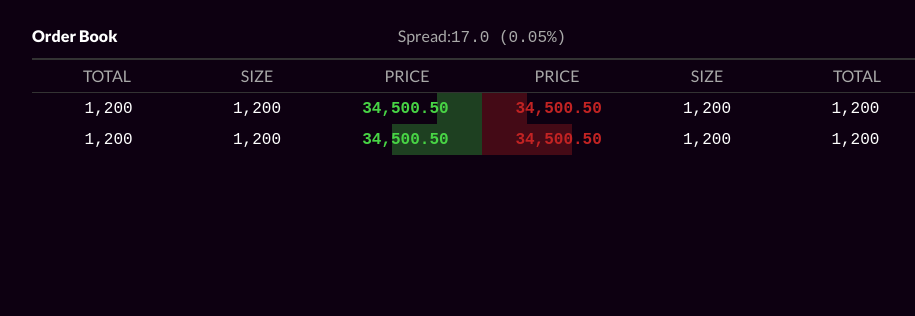
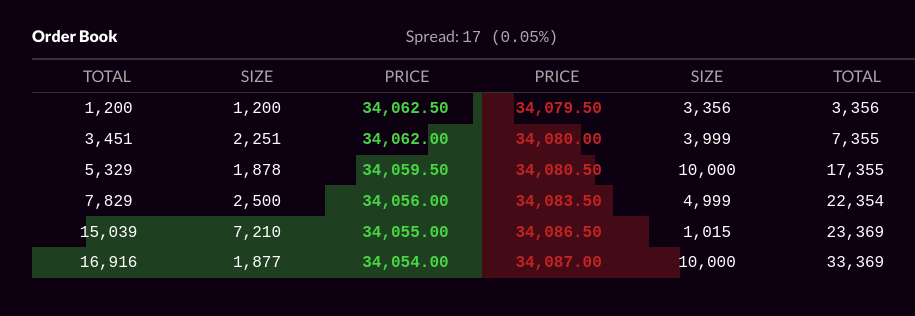
Before and after one commit to mpavel/orderbook, a React (Create React App) app: page / in a window 1280 px wide. Shown: the top 316 px of the page, without its empty margins (158-1073 px from the left). Built offline with nearby package versions, Linux system fonts and the light colour scheme; a web font is replaced by a local one.

Commit message:
Integrate dummy data into OrderbookContainer and View

```diff
--- a/src/components/OrderLevel/OrderLevel.tsx
+++ b/src/components/OrderLevel/OrderLevel.tsx
@@ -2,17 +2,16 @@ import React from 'react';
 import { Number } from '../Number/Number';
 import { Price } from '../Price/Price';
 import './OrderLevel.scss';
-import { Side } from '../OrderSide/Types';
+import { Level, Side } from '../OrderSide/Types';
 
 interface Props {
-    total: number;
-    size: number;
-    price: number;
-    depth: number;
+    level: Level;
     side: Side;
 }
 
-export const OrderLevel: React.FC<Props> = ({ total, size, price, depth, side }) => {
+export const OrderLevel: React.FC<Props> = ({ level, side }) => {
+    const { total, size, price, depth } = level;
+
     return (
         <div className='row'>
             <div className='column'><Number amount={total} /></div>
--- a/src/components/OrderSide/OrderSide.tsx
+++ b/src/components/OrderSide/OrderSide.tsx
@@ -2,18 +2,21 @@ import React from 'react';
 import { OrderSideHeader } from '../OrderSideHeader/OrderSideHeader';
 import { OrderLevel } from '../OrderLevel/OrderLevel';
 import './OrderSide.scss';
-import type { Side } from './Types';
+import type { Level, Side } from './Types';
 
 interface Props {
     side: Side;
+    levels: Level[];
 }
 
-export const OrderSide: React.FC<Props> = ({ side }) => {
+export const OrderSide: React.FC<Props> = ({ side, levels }) => {
     return (
         <div className={`${side}-side`}>
             <OrderSideHeader side={side} />
-            <OrderLevel total={1200} size={1200} price={34500.5} depth={10} side={side} />
-            <OrderLevel total={1200} size={1200} price={34500.5} depth={20} side={side} />
+
+            {levels.map(level =>
+                <OrderLevel level={level} side={side} />,
+            )}
         </div>
     );
 }
--- a/src/orderbook/BuySellViewModelData.ts
+++ b/src/orderbook/BuySellViewModelData.ts
@@ -1,51 +1,63 @@
 export const buyData = [{
-    price: 3406250,
+    price: 34062.5,
     size: 1200,
     total: 1200,
+    depth: 2,
 }, {
-    price: 3406200,
+    price: 34062.0,
     size: 2251,
     total: 3451,
+    depth: 12,
 }, {
-    price: 3405950,
+    price: 34059.5,
     size: 1878,
     total: 5329,
+    depth: 28,
 }, {
-    price: 3405600,
+    price: 34056.0,
     size: 2500,
     total: 7829,
+    depth: 35,
 }, {
-    price: 3405500,
+    price: 34055.0,
     size: 7210,
     total: 15039,
+    depth: 88,
 }, {
-    price: 3405400,
+    price: 34054.0,
     size: 1877,
     total: 16916,
+    depth: 100,
 }];
 
 export const sellData = [{
-    price: 3407950,
+    price: 34079.5,
     size: 3356,
     total: 3356,
+    depth: 7,
 }, {
-    price: 3408000,
+    price: 34080.0,
     size: 3999,
     total: 7355,
+    depth: 22,
 }, {
-    price: 3408050,
+    price: 34080.5,
     size: 10000,
     total: 17355,
+    depth: 25,
 }, {
-    price: 3408350,
+    price: 34083.5,
     size: 4999,
     total: 22354,
+    depth: 29,
 }, {
-    price: 3408650,
+    price: 34086.5,
     size: 1015,
     total: 23369,
+    depth: 37,
 }, {
-    price: 3408700,
+    price: 34087.0,
     size: 10000,
     total: 33369,
+    depth: 44,
 }]
--- a/src/orderbook/OrderbookContainer.tsx
+++ b/src/orderbook/OrderbookContainer.tsx
@@ -1,8 +1,18 @@
 import React from 'react';
 import { OrderbookView } from './OrderbookView';
+import { buyData, sellData } from './BuySellViewModelData';
+import { OrderbookViewModel } from './Types';
+
 
 export const OrderbookContainer: React.FC = () => {
+    const viewModel: OrderbookViewModel = {
+        buyLevels: buyData,
+        sellLevels: sellData,
+        spreadValue: 17,
+        spreadPercentage: 0.05,
+    };
+
     return (
-        <OrderbookView />
+        <OrderbookView viewModel={viewModel} />
     );
 }
--- a/src/orderbook/OrderbookView.tsx
+++ b/src/orderbook/OrderbookView.tsx
@@ -1,24 +1,28 @@
 import React from 'react';
 import { NumberStyle, OrderSide, Side } from '../components';
 import './Orderbook.scss';
+import { OrderbookViewModel } from './Types';
 
 
-interface Props {}
+interface Props {
+    viewModel: OrderbookViewModel;
+}
 
-export const OrderbookView: React.FC<Props> = ({}) => {
+export const OrderbookView: React.FC<Props> = ({ viewModel }) => {
+    const { buyLevels, sellLevels, spreadValue, spreadPercentage } = viewModel;
     return (
         <div className='wrapper'>
             <div className='orderbook'>
                 <div className='orderbook__title'>
                     <div className='name'>Order Book</div>
                     <div className='spread'>
-                        Spread:
-                        <NumberStyle>17.0 (0.05%)</NumberStyle>
+                        Spread: <NumberStyle>{spreadValue} ({spreadPercentage}%)</NumberStyle>
                     </div>
                 </div>
+
                 <div className='orderbook__body'>
-                    <OrderSide side={Side.BUY} />
-                    <OrderSide side={Side.SELL} />
+                    <OrderSide side={Side.BUY} levels={buyLevels} />
+                    <OrderSide side={Side.SELL} levels={sellLevels} />
                 </div>
             </div>
         </div>
--- /dev/null
+++ b/src/orderbook/Types.ts
@@ -0,0 +1,8 @@
+import type { Level } from '../components/OrderSide/Types';
+
+export interface OrderbookViewModel {
+    buyLevels: Level[];
+    sellLevels: Level[];
+    spreadValue: number;
+    spreadPercentage: number;
+}
```
Also changed, not shown: src/components/OrderSide/Types.ts (+7 -0 lines).
